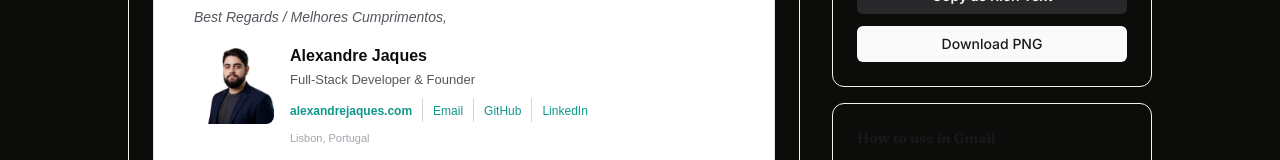
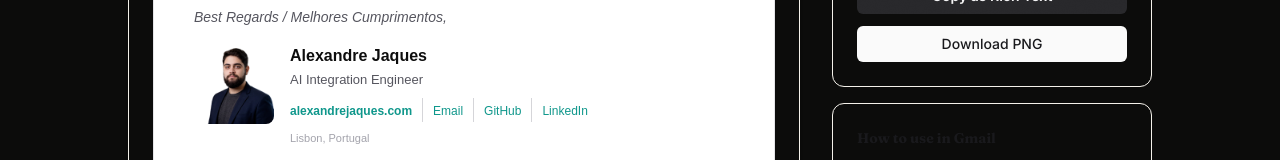
Before and after one commit to alexandre2120/portfolio, a Next.js app: page /gmail-signature in a window 1280 px wide. Shown: the part 372-532 px from the top of the page. Built offline with nearby package versions, Linux system fonts and the light colour scheme.

Commit message:
Update LinkedIn profile link and job title

```diff
--- a/src/components/GmailSignatureGenerator.tsx
+++ b/src/components/GmailSignatureGenerator.tsx
@@ -24,7 +24,7 @@ function getSignatureHTML(photoUrl: string): string {
         Alexandre Jaques
       </p>
       <p style="margin:0 0 8px 0;font-size:13px;color:#52525b;">
-        Full-Stack Developer &amp; Founder
+        AI Integration Engineer
       </p>
       <table role="presentation" cellpadding="0" cellspacing="0" style="border-collapse:collapse;">
         <tr>
@@ -38,7 +38,7 @@ function getSignatureHTML(photoUrl: string): string {
             <a href="https://github.com/alexandre2120" style="text-decoration:none;font-size:12px;color:#0d9488;font-weight:500;">GitHub</a>
           </td>
           <td style="padding:0 10px;border-left:1px solid #d4d4d8;">
-            <a href="https://www.linkedin.com/in/alexandre-jaques-b66249135/" style="text-decoration:none;font-size:12px;color:#0d9488;font-weight:500;">LinkedIn</a>
+            <a href="https://www.linkedin.com/in/alexandrejaques/" style="text-decoration:none;font-size:12px;color:#0d9488;font-weight:500;">LinkedIn</a>
           </td>
         </tr>
       </table>
```
